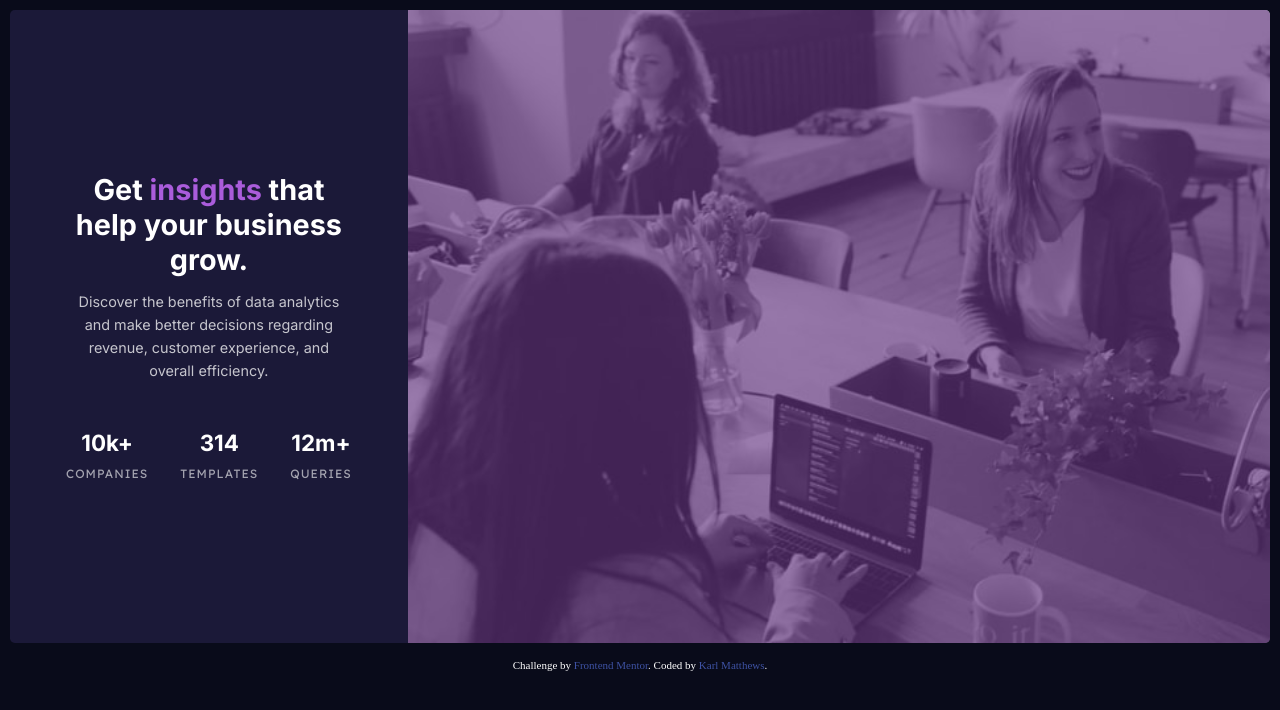
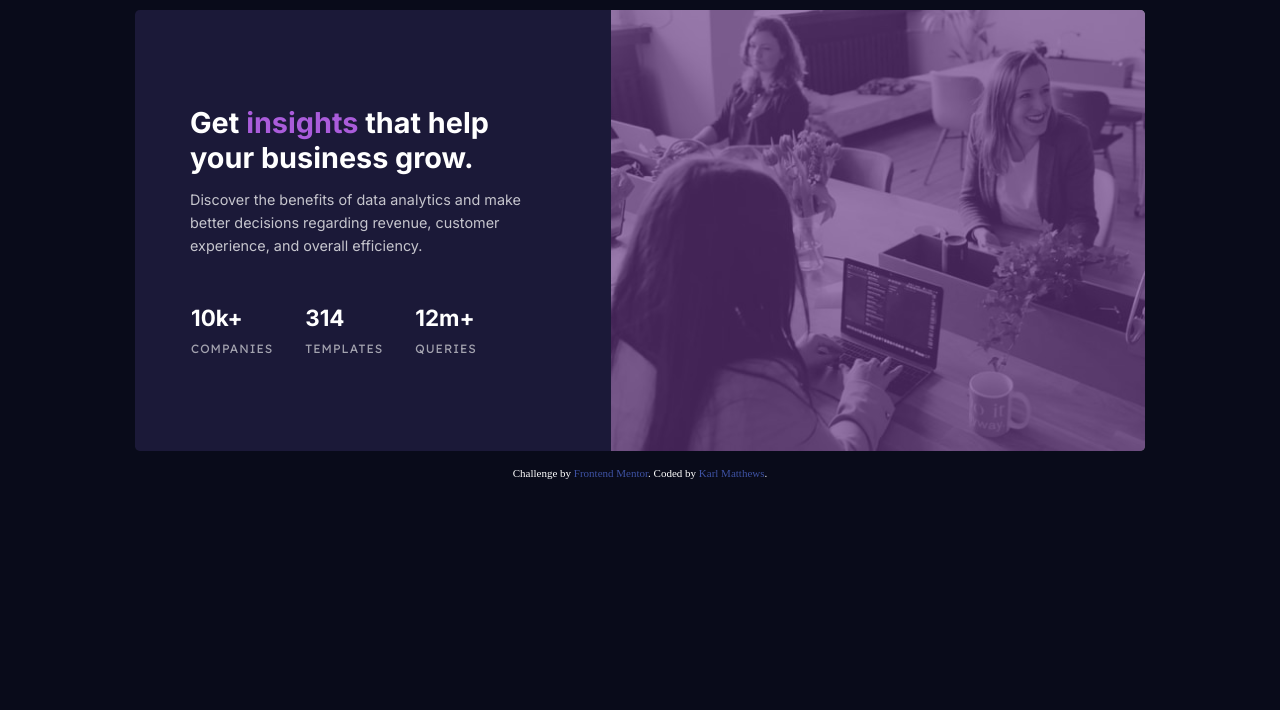
Before and after one commit to karmatt/Mentor-Stats-Preview-Card-Component, a plain HTML site: page index.html in a window 1280 px wide. Drawn offline with Linux system fonts and the light colour scheme.

Commit message:
Tweaked CSS

```diff
--- a/css/style.css
+++ b/css/style.css
@@ -18,7 +18,7 @@ body {
     background-color: var(--very-dark-blue);
 }
 img {
-    display:block;
+    display: block;
     height: 100%;
     width: 100%;
 }
@@ -117,18 +117,23 @@ img {
 }
 @media screen and (min-width: 769px) {
     .container {
-        max-width: 1300px;
-        min-height: 100vh;
+        max-width: 1030px;
     }
     .stat-card {
         flex-direction: row-reverse;
-        justify-content: space-evenly;
     }
     .stat-card__text-container {
+        align-items: flex-start;
         margin: 0 2.5rem;
+    }
+    .stat-card__text {
+        text-align: start;
     }
     .stat-card__list {
         flex-direction: row;
         padding: 0 1rem;
     }
+    .stat-card__list-item {
+        align-items: flex-start;
+    }
 }
--- a/index.html
+++ b/index.html
@@ -14,7 +14,10 @@
   <div class="container">
     <main class="stat-card">
       <section class="stat-card__image-container">
-        <img src="./images/image-header-mobile.jpg" alt="" sizes="100%" srcset="./images/image-header-desktop.jpg 540w, ./images/image-header-mobile.jpg 654w" class="stat-card__image" aria-hidden="true">
+        <picture class="stat-card__image">
+          <source media="(min-width: 769px)" srcset="./images/image-header-desktop.jpg">
+          <img src="./images/image-header-mobile.jpg" alt="" aria-hidden="true">
+        </picture>
       </section>
       <div class="stat-card__text-container">
         <section class="stat-card__text">
```
